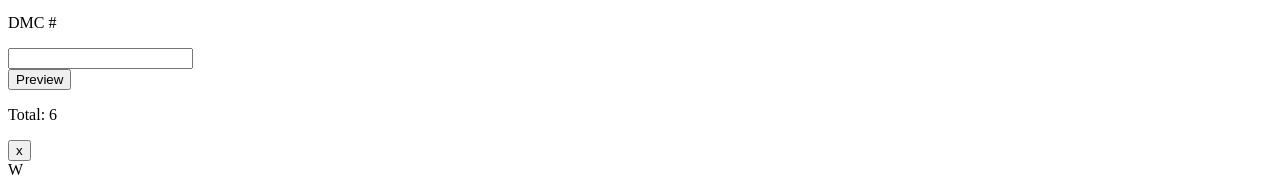
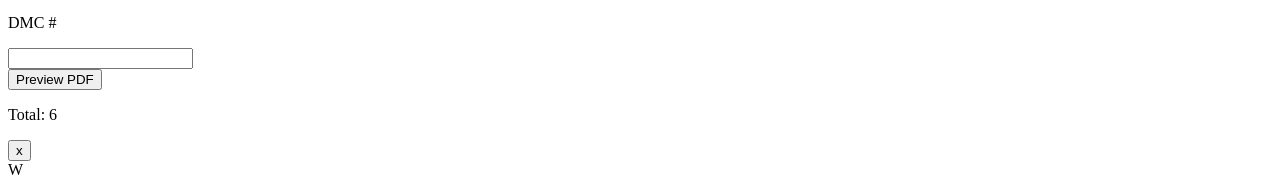
Before and after one commit to thurmand/diamond_legend_maker, a Next.js app: page /symbols in a window 1280 px wide. Shown: the part 198-375 px from the top of the page. Built offline with nearby package versions, Linux system fonts and the light colour scheme.

Commit message:
add stuff

```diff
--- a/pages/symbols/index.js
+++ b/pages/symbols/index.js
@@ -144,7 +144,7 @@ export default function Symbols() {
                 }}
                 className="border focus:outline-none rounded border-black px-2 bg-white"
               >
-                {"Preview"}
+                {"Preview PDF"}
               </button>
             </div>
           </div>
@@ -374,6 +374,7 @@ function StickerSize({ onClick, value }) {
 function PreviewPDF({ data }) {
   var dmcNumbers = data.symbolList.map((n) => n.dmc).join("    ");
   var a4Inches = {
+    quarter: 25,
     inch: 75,
   };
 
```
